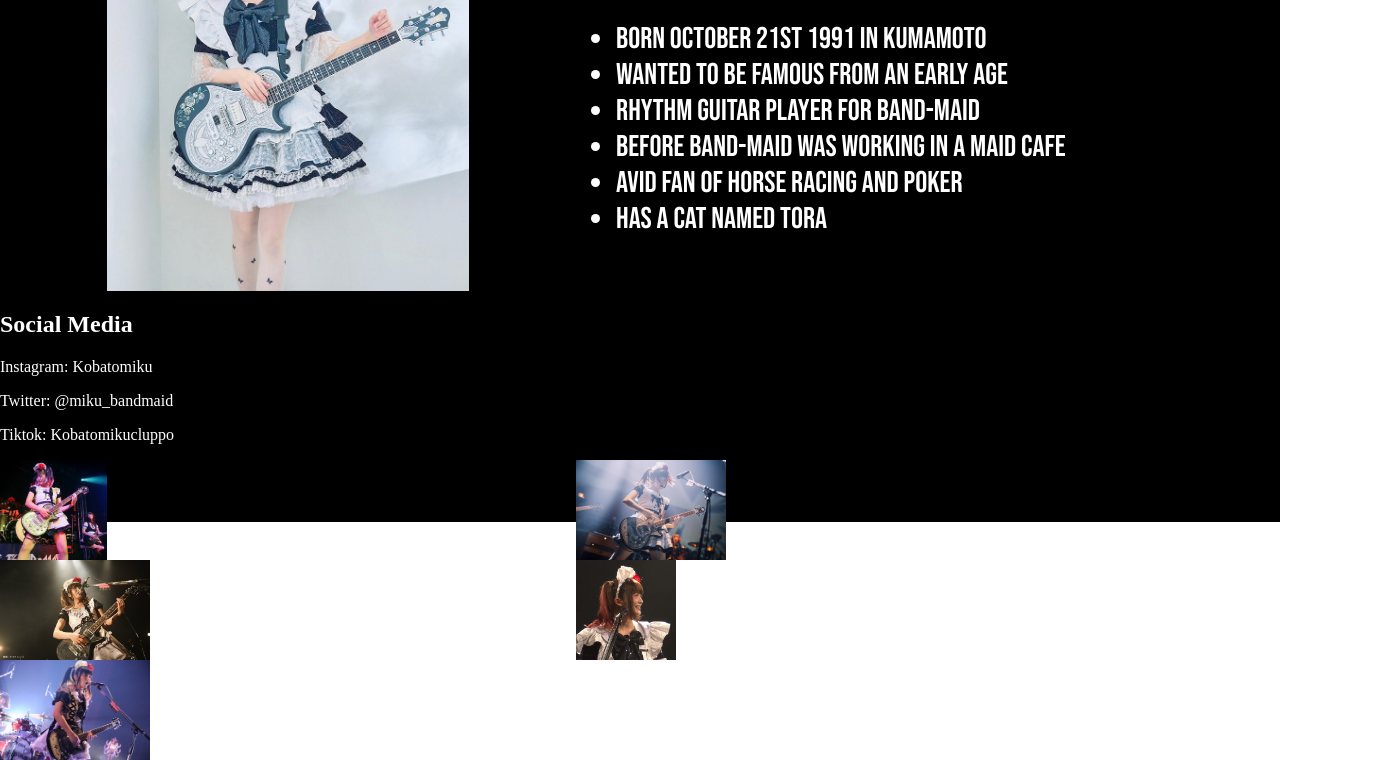
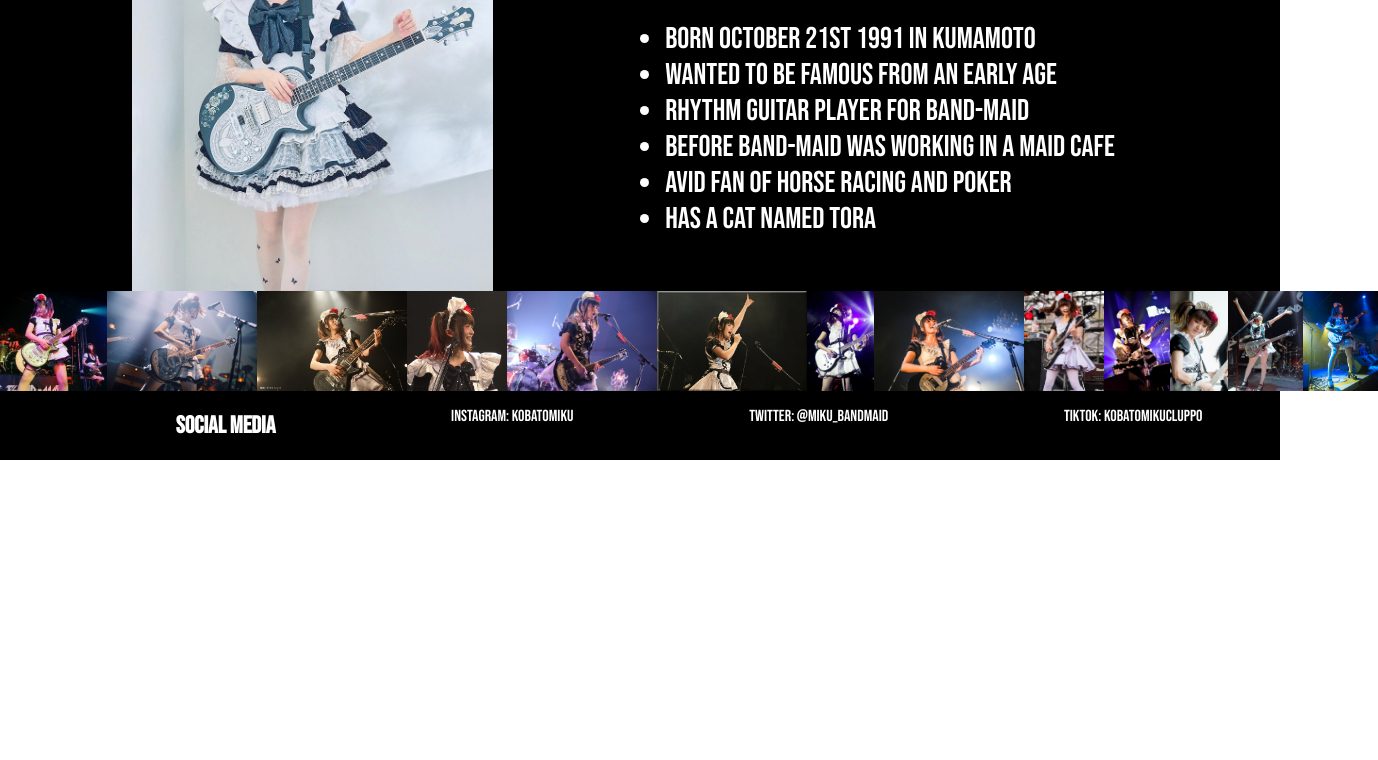
Before and after one commit to AdamRLambert/myPortfolio, a plain HTML site: page aboutpage.html in a window 1280 px wide. Shown: the part 278-1038 px from the top of the page, 1378 px wide, since content can reach past the window. After the commit the page ends 800 px from the top, so only its background shows below. Drawn offline with Linux system fonts and the light colour scheme.

Commit message:
About me V2

```diff
--- a/about-styles.css
+++ b/about-styles.css
@@ -1,4 +1,4 @@
-html, body , .container {
+html, body  {
     height: 100%;
     margin: 0;
 }
@@ -10,15 +10,17 @@ html, body , .container {
     gap: 0px 0px;
     grid-auto-flow: row; */
     grid-template-areas:
-      "Miku Miku"
-      "Pic Info"
-      "Gif Gif"
-      "Socials Socials";
+      "Miku"
+      "Pic"
+      "Info"
+      "Gif"
+      "Socials";
+
       background-color: black;
       color: white;
 }
 
-#test {grid-area: test;}
+/* #test {grid-area: test;} */
   .Miku { grid-area: Miku; }
   .Pic { grid-area: Pic; }
   .Info { grid-area: Info; }
@@ -41,40 +43,66 @@ h1 {color: white;
     margin-right: auto;
 }
 
-.about {
+ .Info {
     text-align: center;
-    font-family: 'Bebas Neue', cursive;;
+    font-family: 'Bebas Neue', cursive;
     font-size: 30px;
-}
+ }
 
 
 ul {text-align: left;
 }
 
-.Gif
+.Gif {display: flex;
+flex-direction: column;}
+
+.Gif > img {
+ width:100%
+}
 
 
 .Socials {
     display: flex;
     justify-content: space-evenly;
+    font-family: 'Bebas Neue', cursive;
 
 }
 
+@media (min-width: 576px) {
+  .container {
+      display: grid;
+      grid-template-areas:
+      "Miku Miku"
+      "Pic Info"
+      "Gif Gif"
+      "Socials Socials";
 
-  /* For presentation only, no need to copy the code below */
+  }
+  .Gif {display: flex;
+    flex-direction: row;
+  }
+  .Gif > img {
+    height: 100px;
+  width: auto;
+  }
+}
 
-  /* .container * {
-    border: 1px solid red;
-    position: relative;
-  }
+/* @media (min-width: 768px) {
+  .container {
+    display: grid;
+    grid-template-areas:
+    "Miku Miku Miku"
+    "Pic Info Info"
+    "Gif Gif Gif"
+    "Socials Socials Socials";
 
-  .container *:after {
-    content:attr(class);
-    position: absolute;
-    top: 0;
-    left: 0;
-    width: 100%;
-    height: 100%;
-    display: grid;
-    align-items: center;
-    justify-content: center; */
+}
+.Gif {display: flex;
+  flex-direction: row;
+}
+.Gif > img {
+  height: 100px;
+width: auto;
+}
+
+} */
--- a/aboutpage.html
+++ b/aboutpage.html
@@ -30,7 +30,7 @@
 
 
 <div class="Info">
-      <div class="about">
+      <!-- <div class="about"> -->
         <h2>About</h2>
     <ul>
       <li>Born October 21st 1991 in Kumamoto</li>
@@ -41,21 +41,28 @@
       <li>Has a cat named Tora</li>
     </ul>
 
-      </div>
+      <!-- </div> -->
     </div>
 
-    <div class="Gif"></div>
+    <div class="Gif">
 
-    <img src="Mikusmall1.jpeg"
-    height="100px">
-    <img src="mikusmall2.jpeg"
-    height="100px">
-    <img src="mikusmall3.jpeg"
-    height="100px" alt="">
-    <img src="mikusmall4.jpeg"
-    height="100px">
-    <img src="mikusmall5.jpeg"
-    height="100px">
+      <img src="Mikusmall1.jpeg" >
+      <img src="mikusmall2.jpeg">
+      <img src="mikusmall3.jpeg" >
+      <img src="mikusmall4.jpeg" >
+      <img src="mikusmall5.jpeg" >
+      <img src="smallmiku6.jpeg">
+      <img src="mikusmall7.jpeg">
+      <img src="mikusmall8.jpeg">
+      <img src="smallmiku9.jpeg">
+      <img src="smallmiku11.jpeg">
+      <img src="mikusmall10.jpeg">
+      <img src="mikusmall12.jpeg">
+      <img src="mikusmall13.jpeg">
+
+
+
+    </div>
 
 
     <div class="Socials">
```
Also changed, not shown: index.html (+1 -1 lines), mikusmall10.jpeg (added), mikusmall12.jpeg (added), mikusmall13.jpeg (added), smallmiku11.jpeg (added), smallmiku6.webp (deleted), smallmiku9.jpeg (added).
